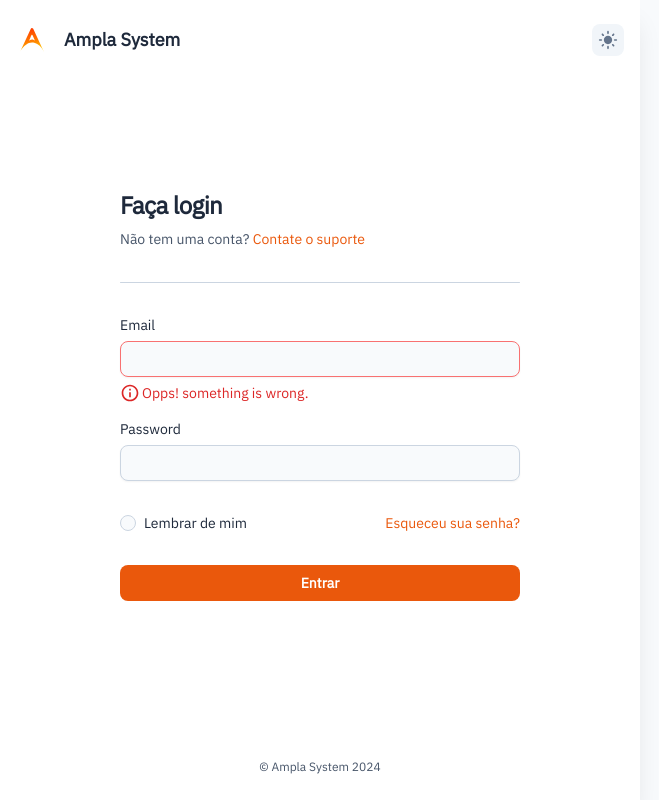
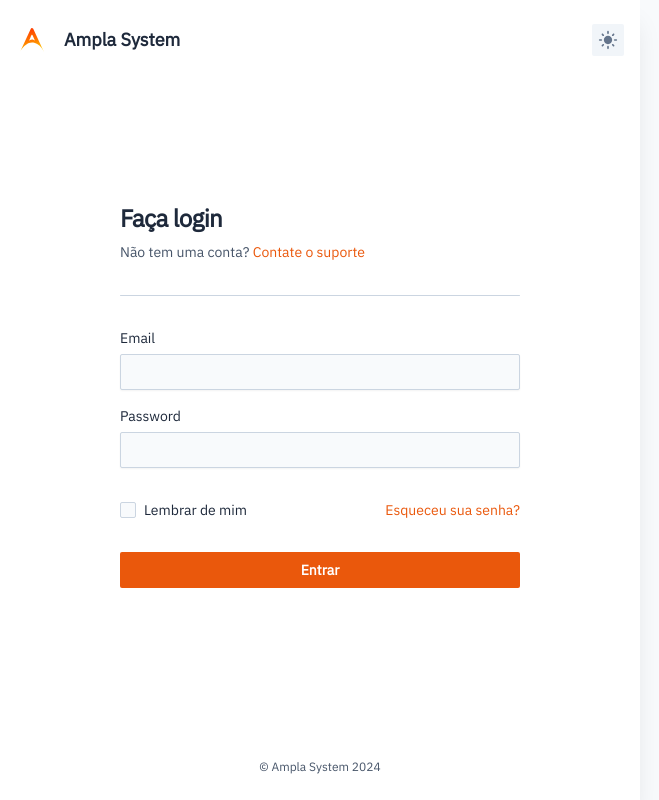
Before and after one commit to ICEI-PUC-Minas-PMGES-TI/pmg-es-2024-1-ti3-9577100-amplasystem, a React (Vite) app: page / in a window 1280 px wide. Shown: the whole page, without its empty margins (0-659 px from the left). Built offline with nearby package versions, Linux system fonts and the light colour scheme.

Commit message:
Adicionado validação de campos login

```diff
--- a/src/pages/LoginPage.tsx
+++ b/src/pages/LoginPage.tsx
@@ -1,4 +1,4 @@
-import * as React from "react";
+import React, { useState } from "react";
 import GlobalStyles from "@mui/joy/GlobalStyles";
 import Box from "@mui/joy/Box";
 import Button from "@mui/joy/Button";
@@ -11,21 +11,75 @@ import Input from "@mui/joy/Input";
 import Typography from "@mui/joy/Typography";
 import Stack from "@mui/joy/Stack";
 import IconButton from "@mui/joy/IconButton";
+import FormHelperText from "@mui/joy/FormHelperText";
+import { InfoOutlined } from "@mui/icons-material";
 
 import ColorSchemeToggle from "@/components/ColorSchemeToggle";
-import { InfoOutlined } from "@mui/icons-material";
-import FormHelperText from "@mui/joy/FormHelperText";
 
-interface FormElements extends HTMLFormControlsCollection {
-  email: HTMLInputElement;
-  password: HTMLInputElement;
-  persistent: HTMLInputElement;
-}
 interface SignInFormElement extends HTMLFormElement {
-  readonly elements: FormElements;
+  elements: HTMLFormControlsCollection & {
+    email: HTMLInputElement;
+    password: HTMLInputElement;
+    persistent: HTMLInputElement;
+  };
 }
 
-export default function JoySignInSideTemplate() {
+interface FormData {
+  email: string;
+  password: string;
+  persistent: boolean;
+}
+
+interface FormErrors {
+  email: string;
+  password: string;
+}
+
+const LoginPage: React.FC = () => {
+  const [errors, setErrors] = useState<FormErrors>({
+    email: "",
+    password: "",
+  });
+
+  const validateForm = (data: FormData): FormErrors => {
+    const errors: FormErrors = {
+      email: "",
+      password: "",
+    };
+
+    if (!data.email) {
+      errors.email = "Email é obrigatório";
+    } else if (!/\S+@\S+\.\S+/.test(data.email)) {
+      errors.email = "Email inválido";
+    }
+
+    if (!data.password) {
+      errors.password = "Senha é obrigatória";
+    }
+
+    return errors;
+  };
+
+  const handleFormSubmit = (event: React.FormEvent<SignInFormElement>) => {
+    event.preventDefault();
+
+    const form = event.currentTarget;
+    const formData: FormData = {
+      email: form.elements.email.value,
+      password: form.elements.password.value,
+      persistent: form.elements.persistent.checked,
+    };
+
+    const formErrors = validateForm(formData);
+    setErrors(formErrors);
+
+    if (!formErrors.email && !formErrors.password) {
+      alert(
+        `Email: ${formData.email}\nPassword: ${formData.password}\nPersistent: ${formData.persistent}`
+      );
+    }
+  };
+
   return (
     <>
       <GlobalStyles
@@ -146,30 +200,26 @@ export default function JoySignInSideTemplate() {
               })}
             />
             <Stack gap={4} sx={{ mt: 2 }}>
-              <form
-                onSubmit={async (event: React.FormEvent<SignInFormElement>) => {
-                  event.preventDefault();
-                  const formElements = event.currentTarget.elements;
-                  const data = {
-                    email: formElements.email.value,
-                    password: formElements.password.value,
-                    persistent: formElements.persistent.checked,
-                  };
-
-                  alert(JSON.stringify(data, null, 2));
-                }}
-              >
-                <FormControl required error>
+              <form onSubmit={handleFormSubmit}>
+                <FormControl error={Boolean(errors.email)}>
                   <FormLabel>Email</FormLabel>
-                  <Input type="email" name="email" />
-                  <FormHelperText>
-                    <InfoOutlined />
-                    Opps! something is wrong.
-                  </FormHelperText>
+                  <Input name="email" />
+                  {errors.email && (
+                    <FormHelperText>
+                      <InfoOutlined />
+                      {errors.email}
+                    </FormHelperText>
+                  )}
                 </FormControl>
-                <FormControl required>
+                <FormControl error={Boolean(errors.password)}>
                   <FormLabel>Password</FormLabel>
                   <Input type="password" name="password" />
+                  {errors.password && (
+                    <FormHelperText>
+                      <InfoOutlined />
+                      {errors.password}
+                    </FormHelperText>
+                  )}
                 </FormControl>
                 <Stack gap={4} sx={{ mt: 2 }}>
                   <Box
@@ -213,10 +263,11 @@ export default function JoySignInSideTemplate() {
           transition:
             "background-image var(--Transition-duration), left var(--Transition-duration) !important",
           transitionDelay: "calc(var(--Transition-duration) + 0.1s)",
-          // background: theme.palette.primary[500],
           background: theme.palette.background.surface,
         })}
       />
     </>
   );
-}
+};
+
+export default LoginPage;
--- a/src/styles/themes/customTheme.ts
+++ b/src/styles/themes/customTheme.ts
@@ -21,17 +21,29 @@ const theme = extendTheme({
           800: "#7c2d12",
           900: "#431407",
         },
-        danger: {
-          50: "#fee2e2",
-          100: "#fecaca",
-          200: "#fca5a5",
-          300: "#f87171",
-          400: "#ef4444",
-          500: "#dc2626",
-          600: "#b91c1c",
-          700: "#991b1b",
-          800: "#7f1d1d",
-          900: "#450a0a",
+        // danger: { // Red
+        //   50: "#fee2e2",
+        //   100: "#fecaca",
+        //   200: "#fca5a5",
+        //   300: "#f87171",
+        //   400: "#ef4444",
+        //   500: "#dc2626",
+        //   600: "#b91c1c",
+        //   700: "#991b1b",
+        //   800: "#7f1d1d",
+        //   900: "#450a0a",
+        // },
+        danger: { // Rose
+          50: "#ffe4e6",
+          100: "#fecdd3",
+          200: "#fda4af",
+          300: "#fb7185",
+          400: "#f43f5e",
+          500: "#e11d48",
+          600: "#be123c",
+          700: "#9f1239",
+          800: "#881337",
+          900: "#4c0519",
         },
         // primary: { // Green
         //   50: "#dcfce7",
@@ -91,17 +103,29 @@ const theme = extendTheme({
           800: "#9a3412",
           900: "#7c2d12",
         },
-        danger: {
-          50: "#fef2f2",
-          100: "#fee2e2",
-          200: "#fecaca",
-          300: "#fca5a5",
-          400: "#f87171",
-          500: "#ef4444",
-          600: "#dc2626",
-          700: "#b91c1c",
-          800: "#991b1b",
-          900: "#7f1d1d",
+        // danger: { // Red
+        //   50: "#fef2f2",
+        //   100: "#fee2e2",
+        //   200: "#fecaca",
+        //   300: "#fca5a5",
+        //   400: "#f87171",
+        //   500: "#ef4444",
+        //   600: "#dc2626",
+        //   700: "#b91c1c",
+        //   800: "#991b1b",
+        //   900: "#7f1d1d",
+        // },
+        danger: { // Rose
+          50: "#fff1f2",
+          100: "#ffe4e6",
+          200: "#fecdd3",
+          300: "#fda4af",
+          400: "#fb7185",
+          500: "#f43f5e",
+          600: "#e11d48",
+          700: "#be123c",
+          800: "#9f1239",
+          900: "#881337",
         },
         // primary: { // Green
         //   50: "#f0fdf4",
@@ -143,8 +167,7 @@ const theme = extendTheme({
     },
   },
   radius: {
-    xs: '.5rem',
-    // xs: '.125rem',
+    xs: '.125rem',
     sm: '.25rem',
     md: '.5rem',
     lg: '1rem',
```
